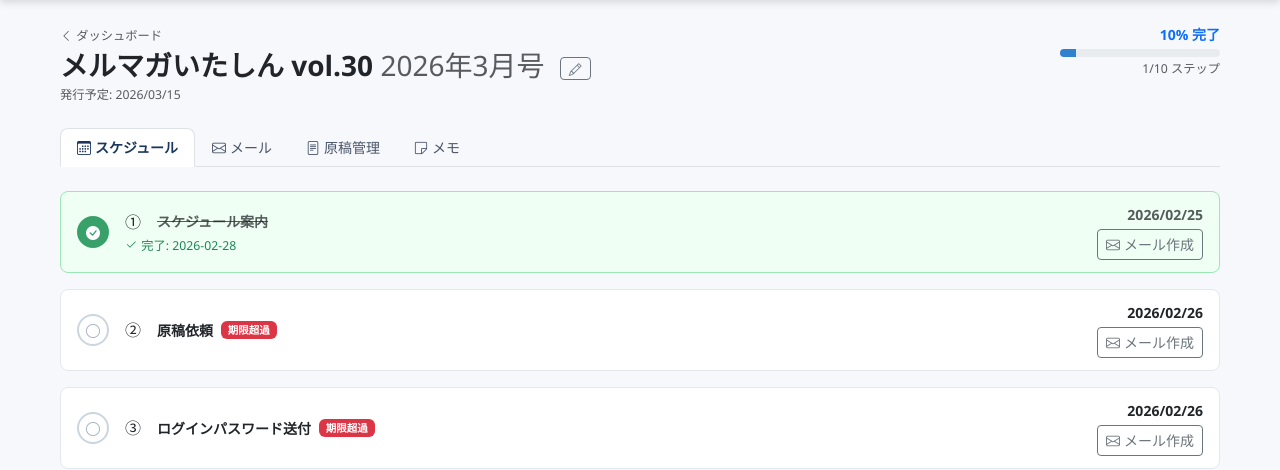
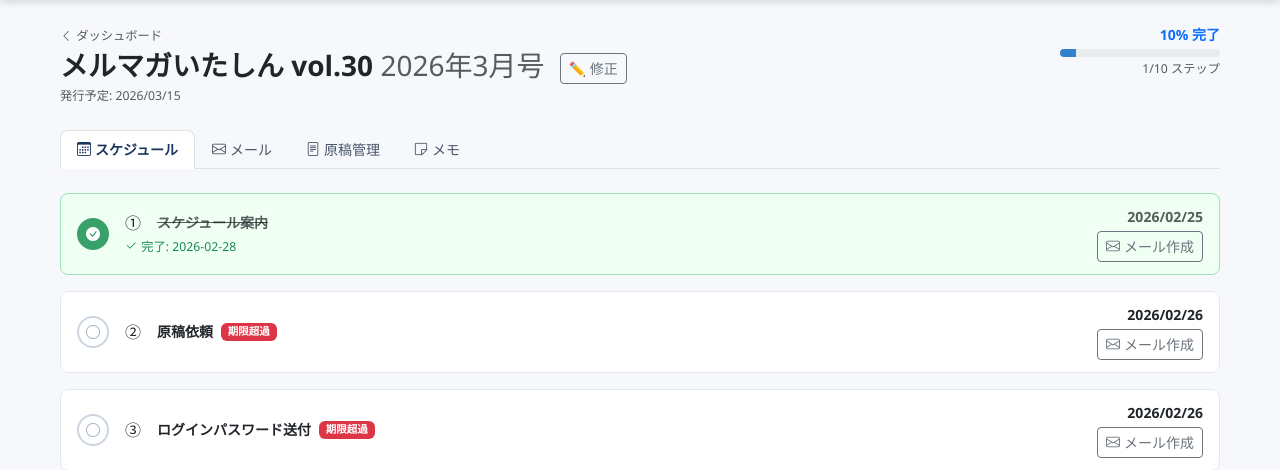
Before and after one commit to kim777fk-max/mailmaga, a Flask app: page /cycle/2026-03 in a window 1280 px wide. Shown: the part 56-526 px from the top of the page. Run offline with Flask 3, Linux system fonts and the light colour scheme; the visitor is signed in with stand-in values (Sample User, id 1).

Commit message:
Make cycle edit button more visible with emoji+text label
Made-with: Cursor

```diff
--- a/templates/cycle_detail.html
+++ b/templates/cycle_detail.html
@@ -12,10 +12,10 @@
       メルマガいたしん vol.{{ cycle.vol }}
       <span class="text-muted fw-normal">{{ cycle.delivery_year }}年{{ cycle.delivery_month }}月号</span>
       {% if is_admin %}
-      <button class="btn btn-sm btn-outline-secondary ms-2 py-0 px-2"
+      <button class="btn btn-sm btn-outline-secondary ms-2"
               data-bs-toggle="modal" data-bs-target="#editInfoModal"
               title="号情報を修正">
-        <i class="bi bi-pencil" style="font-size:.8rem;"></i>
+        ✏️ 修正
       </button>
       {% endif %}
     </h1>
```
